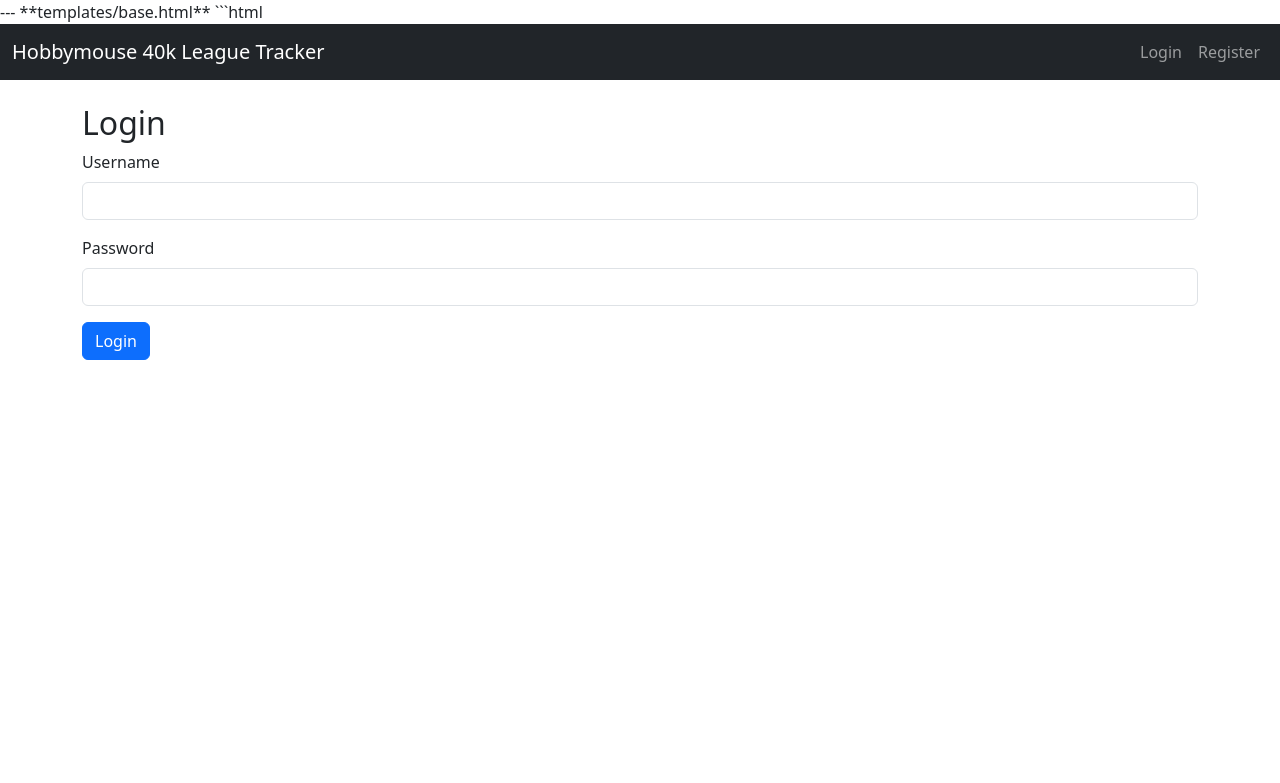
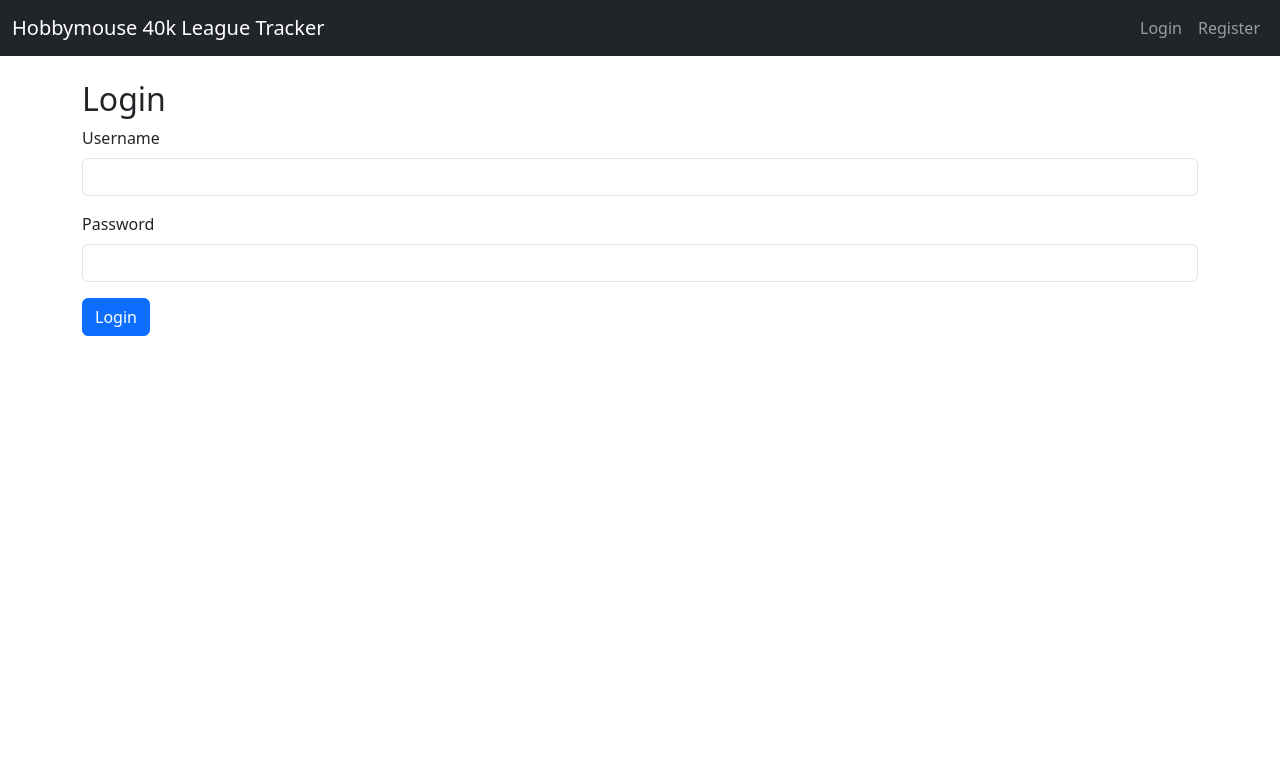
Before and after one commit to sefabey/warhammer_league_app, a Flask app: a page that uses templates/base.html in a window 1280 px wide. Shown: the top 783 px of the page. Run offline with Flask 3, Linux system fonts and the light colour scheme.

Commit message:
clean base html

````diff
--- a/templates/base.html
+++ b/templates/base.html
@@ -1,8 +1,3 @@
-
----
-
-**templates/base.html**
-```html
 <!doctype html>
 <html lang="en">
   <head>
````
